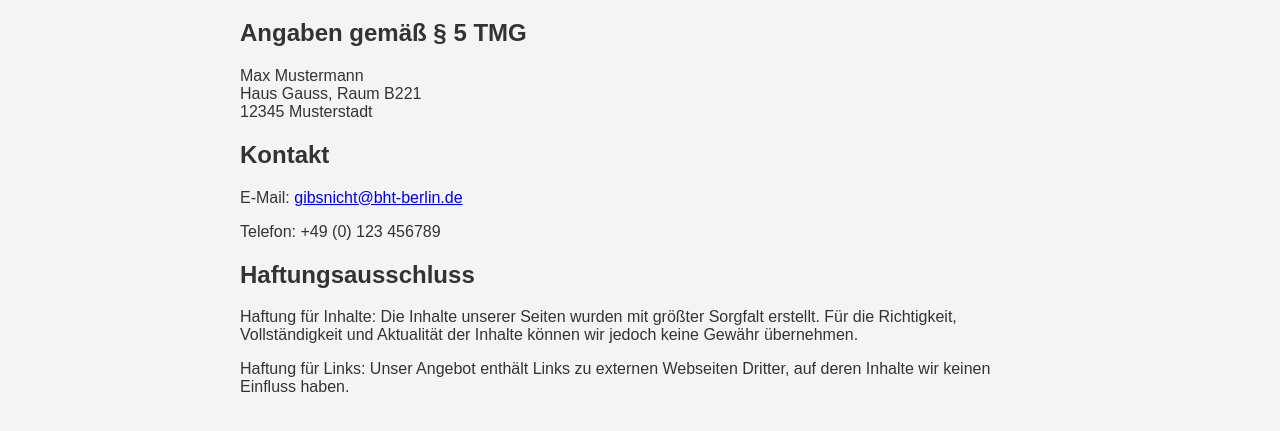
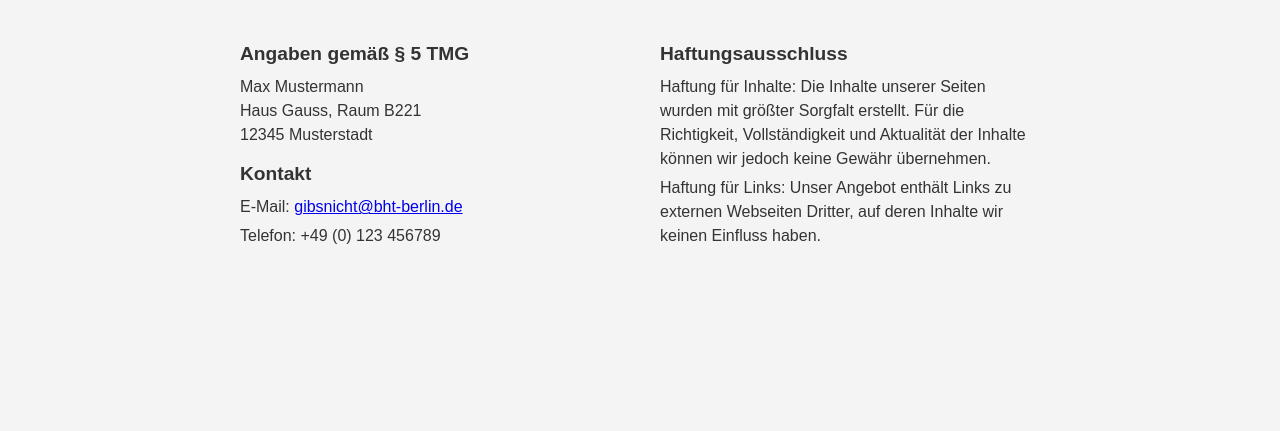
Before and after one commit to lilChulo/-web1KlinskiSS25, a website: page public/html/impressum.html in a window 1280 px wide. Shown: the part 143-574 px from the top of the page. Drawn offline with Linux system fonts and the light colour scheme.

Commit message:
css update impressum

```diff
--- a/public/css/styles.css
+++ b/public/css/styles.css
@@ -79,3 +79,26 @@ body {
   th {
     background-color: #eee;
   }
+
+  /* Impressum-Layout */
+.impressum-container {
+  display: flex;
+  justify-content: space-between;
+  align-items: flex-start;
+  gap: 40px;
+  margin-top: 30px;
+}
+
+.block {
+  flex: 1;
+}
+
+.impressum-container h2 {
+  font-size: 1.2em;
+  margin-bottom: 10px;
+}
+
+.impressum-container p {
+  margin: 5px 0;
+  line-height: 1.5;
+}
```
